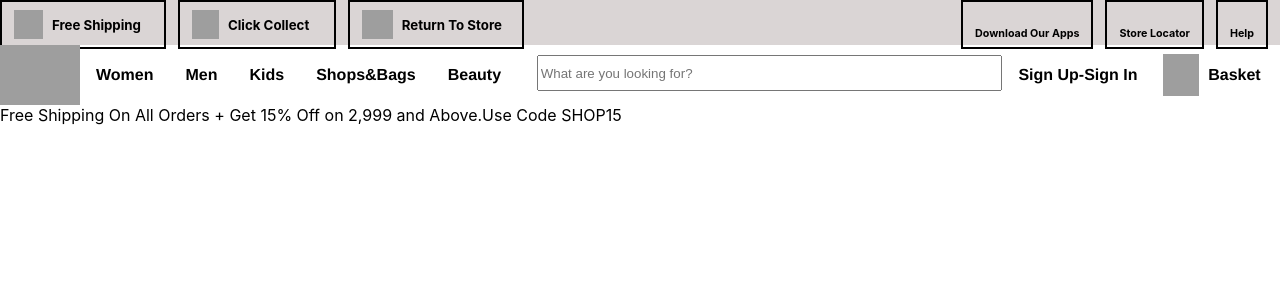
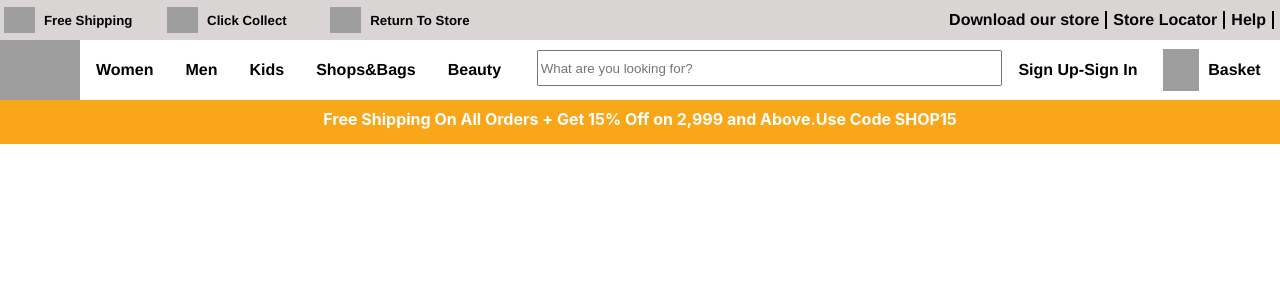
Before and after one commit to ronak-d/lifestylestores, a React (Create React App) app: page / in a window 1280 px wide. Shown: the top 300 px of the page. Built offline with nearby package versions, Linux system fonts and the light colour scheme; grey boxes are pictures that could not be loaded.

Commit message:
header done finally

```diff
--- a/src/Components/Header/Header.jsx
+++ b/src/Components/Header/Header.jsx
@@ -27,16 +27,11 @@ import styles from "./Header.module.css"
             </div>
 
             <div className={styles.top_text_left}>
-                <div className={styles.h_top_bar}>
-                    <h6>Download Our Apps</h6>
-                </div>
-                <div className={styles.h_top_bar}>
-                    <h6>Store Locator</h6>
-                </div>
-                <div className={styles.h_top_bar}>
-                    <h6>Help</h6>
-                </div>
+            <div className={styles.up_nav_h6}>Download our store</div>
+            <div className={styles.up_nav_h6}> Store Locator</div>
+            <div className={styles.up_nav_h6}>Help</div>
             </div>
+
         </div>
 
 
@@ -85,7 +80,7 @@ import styles from "./Header.module.css"
 
         </nav>
 
-      <div>
+      <div className={styles.nav_3rd_line}>
            <div id="add">Free Shipping On All Orders + Get 15% Off on 2,999 and Above.Use Code SHOP15 </div>
       </div>
 
--- a/src/Components/Header/Header.module.css
+++ b/src/Components/Header/Header.module.css
@@ -4,7 +4,9 @@
     flex:1.5;
     background-color: rgb(218, 213, 213);
     width: 100%;
-    height: 45px;
+    height: 40px;
+    font-family: ProximaNova-Regular,"Helvetica Neue",Arial,sans-serif,"Apple Color Emoji","Segoe UI Emoji";
+
 }
 .text_top{
     /* border: 1px solid red; */
@@ -31,16 +33,24 @@
     /* border: 2px solid black; */
     display: flex;
     justify-content: flex-end;
+    align-items: center;
     flex:1;
 }
-.h_top_bar h6{
-    padding-bottom: 12px;
-}
 .h_top_bar{
-    border: 2px solid black;
-    padding: 0px 12px;
+    /* border: 2px solid black; */
+    padding: 0px 0px;
+    width: 23%;
     height: 100%;
     margin-right: 12px;
+    margin-left: 4px;
+}
+.up_nav_h6{
+    /* border: 2px solid black; */
+    margin-right:6px;
+    padding-right: 6px;
+    font-weight: bold;
+    border-right:2px solid black;
+
 }
 
 
@@ -97,3 +107,15 @@
     height: 50%;
     margin-top:10px;
 }
+/* -------- */
+/* ////////// */
+
+.nav_3rd_line{
+    height:35px;
+    /* border: 1px solid black; */
+    background-color:rgb(250,166,25);
+    color:white;
+    text-align:center;
+    font-weight: bold;
+    padding:9px 0px 0px 0px;
+}
```
